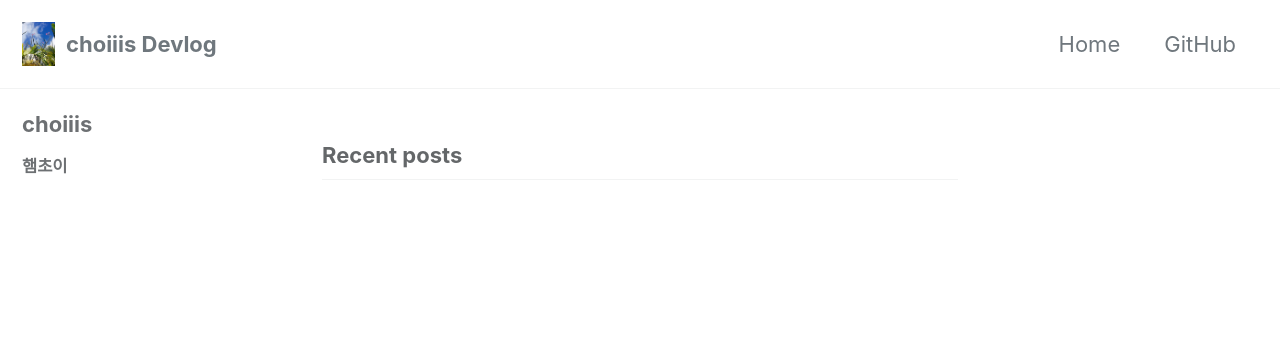
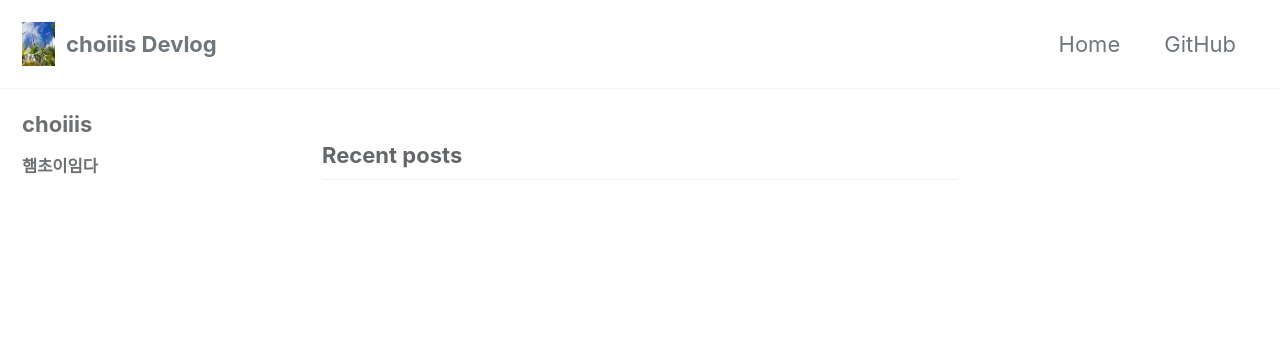
Before and after one commit to choiiis/choiiis.github.io, a Jekyll site: the page built from index.html, in a window 1280 px wide. Shown: the top 347 px of the page. Built offline with Jekyll 4.4.1, drawn with Linux system fonts in a browser that asks for light colours; cached includes are drawn as plain includes; some web fonts are replaced; the list of posts is cut into pages by our own code.

```diff
--- a/_config.yml
+++ b/_config.yml
@@ -96,7 +96,7 @@
 author:
   name             : "choiiis"
   avatar           : # path of avatar image, e.g. "/assets/images/bio-photo.jpg"
-  bio              : "**햄초이**"
+  bio              : "**햄초이임다**"
   location         : #"Somewhere"
   email            :
   links:
```
Also changed, not shown: assets/css/main.scss (+0 -29 lines).
